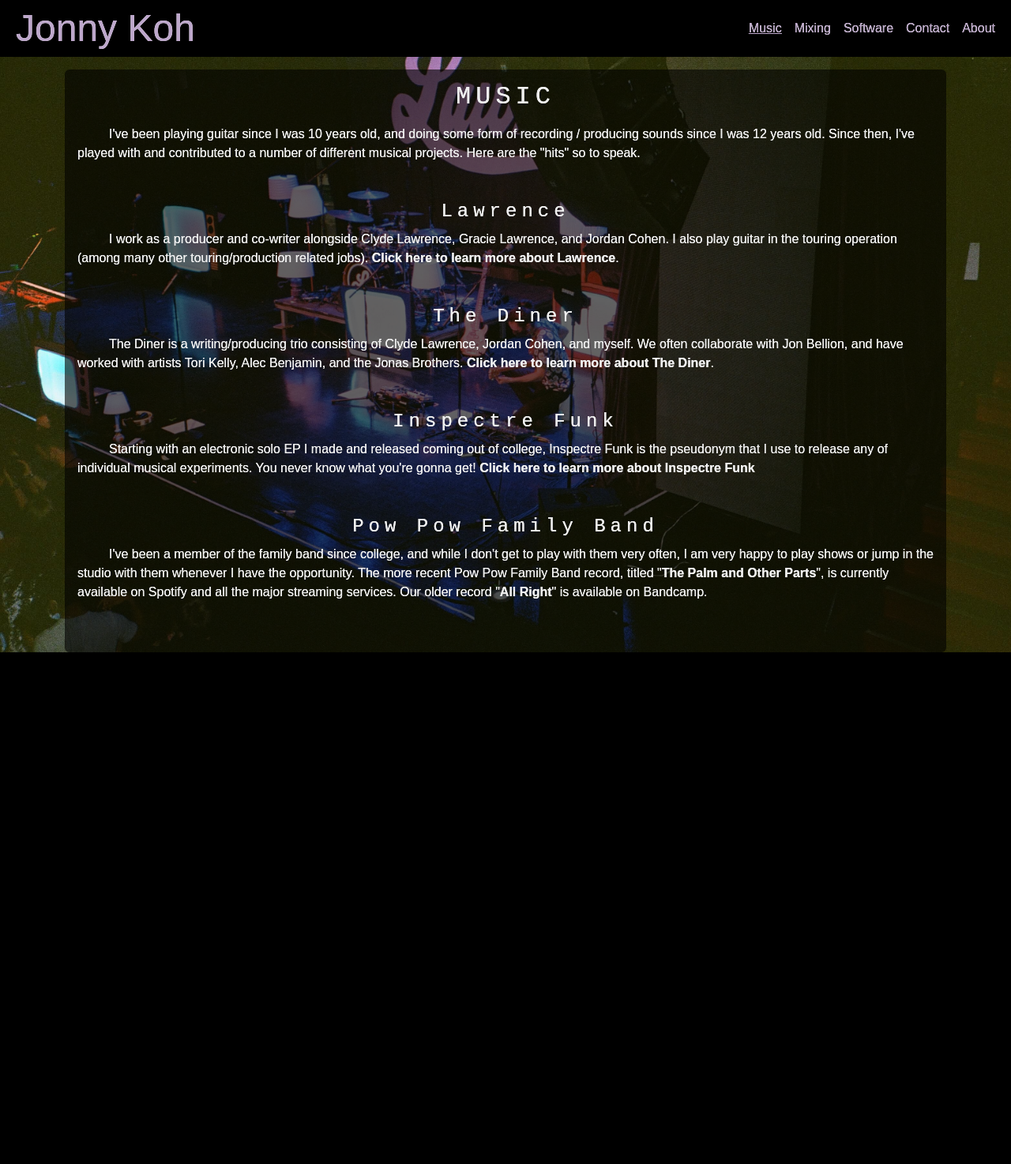
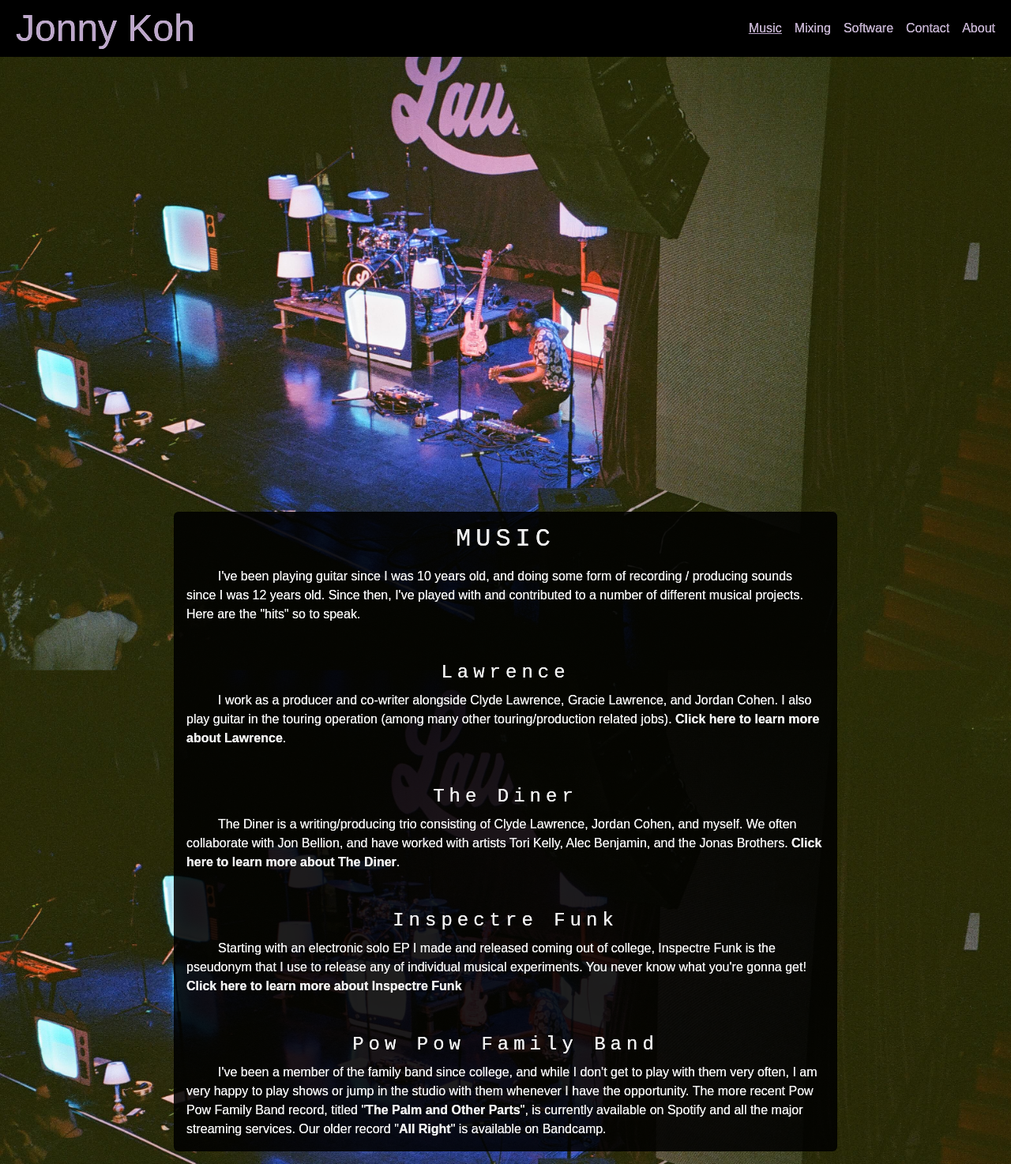
Before and after one commit to jvkoh/website, a plain HTML site: page music/index.html in a window 1280 px wide. Shown: the whole page at 79% size. Before the commit the page ends 826 px from the top, so only its background shows below. Drawn offline with nearby package versions, Linux system fonts and the light colour scheme; a web font is replaced by a local one.

Commit message:
Style Updates

```diff
--- a/css/master.css
+++ b/css/master.css
@@ -113,7 +113,13 @@ a:hover {
 }
 
 .content-container {
-  background-color: rgba(0,0,0,0.6);
+  background-color: rgba(0,0,0,0.88);
+  max-width: 840px;
+  margin: 0 auto;
+}
+
+.top-spacer {
+  height: 70vh;
 }
 
 .navbar-spacer {
--- a/music/index.html
+++ b/music/index.html
@@ -79,7 +79,8 @@
     <div class="mb-3 d-none d-sm-block"></div>
 
     <div class="container">
-      <div class="content-container p-sm-3 rounded">
+      <div class='d-none d-sm-block top-spacer'></div>
+      <div class="content-container p-sm-3 rounded mb-3">
         <h2 class="text-center spaced-header mb-3">
           MUSIC
         </h2>
@@ -112,7 +113,7 @@
         <h4 class="text-center spaced-header mb-2">
           Pow Pow Family Band
         </h4>
-        <div class="text-indent mb-5">
+        <div class="text-indent">
           I've been a member of the family band since college, and while I don't get to play with them very often, I am very happy to play shows or jump in the studio with them whenever I have the opportunity.  The more recent Pow Pow Family Band record, titled "<a href="https://open.spotify.com/album/2xQItNUKB3IgaQUV1EM2Ne?si=ODoH9uAvTV-HYfDxm190Xg">The Palm and Other Parts</a>", is currently available on Spotify and all the major streaming services.  Our older record "<a href="https://powpowfamilyband.bandcamp.com/album/all-right">All Right</a>" is available on Bandcamp.
         </div>
       </div>
```
Also changed, not shown: index.html (+2 -1 lines), mixing/index.html (+3 -2 lines), software/index.html (+3 -2 lines).
